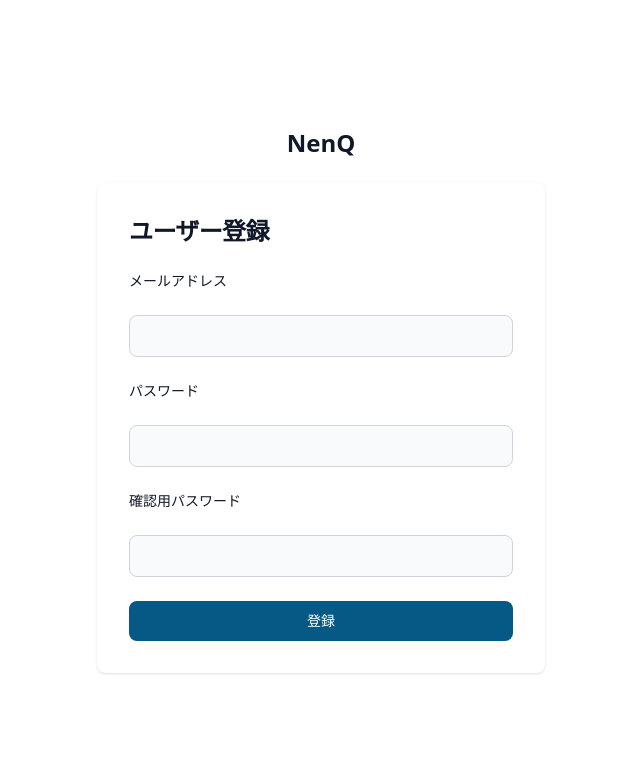
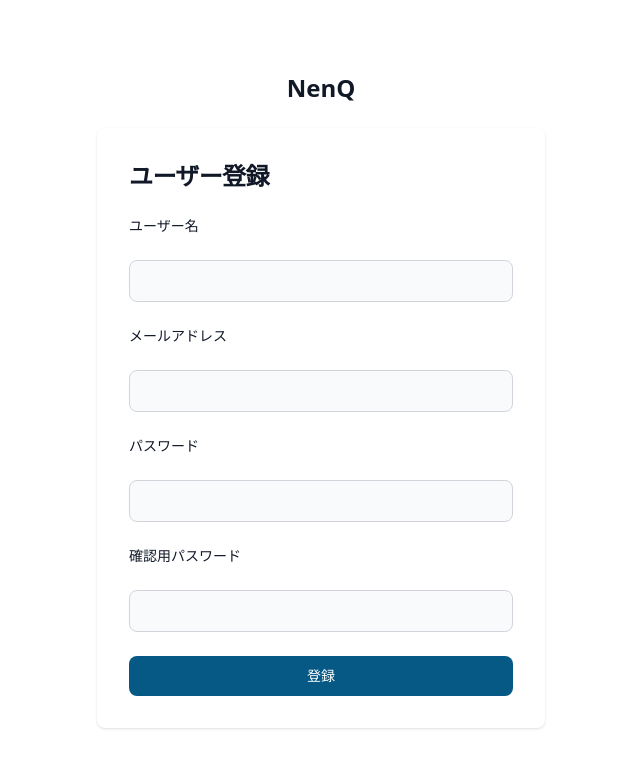
Before and after one commit to sh-go/NenQ, a Next.js app in the folder frontend/web-front/: page /create_user in a window 1280 px wide. Shown: the top 768 px of the page, without its empty margins (319-959 px from the left). Built offline with nearby package versions, Linux system fonts and the light colour scheme.

Commit message:
#8 コードの整形のみ

```diff
--- a/frontend/web-front/src/pages/create_user.tsx
+++ b/frontend/web-front/src/pages/create_user.tsx
@@ -4,8 +4,11 @@ import { InputForm } from '../components/elements/InputForm';
 import { CREATE_USER_FORM_ITEMS } from '../const/CREATE_USER_FORM_ITEMS';
 import { ErrorMessage } from '@hookform/error-message';
 import axios from 'axios';
+import { Router, useRouter } from 'next/router';
 
 export default function CreateUser() {
+	const router = useRouter();
+
 	const {
 		register,
 		handleSubmit,
@@ -15,14 +18,22 @@ export default function CreateUser() {
 	} = useForm({ reValidateMode: 'onSubmit' });
 
 	const onSubmit = async (data) => {
-		await axios.post('');
+		await axios
+			.post('http://localhost:8080/api/user/create/', data, {
+				headers: {
+					'Content-Type': 'application/json; charset=utf-8',
+				},
+				withCredentials: true,
+			})
+			.then(() => router.push('/login/'))
+			.catch((e) => alert(e));
 	};
 
 	return (
 		<Section>
 			<div className="flex flex-col items-center justify-center px-6 py-8 mx-auto md:h-screen lg:py-0">
 				<a
-					href="#"
+					onClick={() => router.push('/')}
 					className="flex items-center mb-6 text-2xl font-semibold text-gray-900 dark:text-white"
 				>
 					NenQ
@@ -37,6 +48,30 @@ export default function CreateUser() {
 							className="space-y-4 md:space-y-6"
 						>
 							<label
+								htmlFor="username"
+								className="block mb-2 text-sm font-medium text-gray-900 dark:text-white"
+							>
+								ユーザー名
+							</label>
+							<input
+								type="username"
+								{...register('username', {
+									required: 'ユーザー名を入力してください',
+									pattern: {
+										value: /.{0,20}$/,
+										message: '20文字以下で入力してください',
+									},
+								})}
+								className="bg-gray-50 border border-gray-300 text-gray-900 sm:text-sm rounded-lg focus:ring-primary-600 focus:border-primary-600 block w-full p-2.5 dark:bg-gray-700 dark:border-gray-600 dark:placeholder-gray-400 dark:text-white dark:focus:ring-blue-500 dark:focus:border-blue-500"
+							/>
+							<ErrorMessage
+								errors={errors}
+								name="username"
+								render={({ message }) =>
+									message ? <p className="text-rose-500">{message}</p> : null
+								}
+							/>
+							<label
 								htmlFor="email"
 								className="block mb-2 text-sm font-medium text-gray-900 dark:text-white"
 							>
@@ -46,7 +81,6 @@ export default function CreateUser() {
 								type="email"
 								{...register('email', {
 									required: 'メールアドレスを入力してください',
-
 									pattern: {
 										value:
 											/^[a-zA-Z0-9_+-]+(.[a-zA-Z0-9_+-]+)*@([a-zA-Z0-9][a-zA-Z0-9-]*[a-zA-Z0-9]*\.)+[a-zA-Z]{2,}$/,
@@ -62,7 +96,6 @@ export default function CreateUser() {
 									message ? <p className="text-rose-500">{message}</p> : null
 								}
 							/>
-
 							<label
 								htmlFor="password"
 								className="block mb-2 text-sm font-medium text-gray-900 dark:text-white"
--- a/frontend/web-front/src/pages/login.tsx
+++ b/frontend/web-front/src/pages/login.tsx
@@ -85,13 +85,13 @@ export default function Login() {
 								ログイン
 							</button>
 							<p className="text-sm font-light text-gray-500 dark:text-gray-400">
-								アカウント作成は{' '}
-								<a
+								アカウント作成は
+								<span
 									onClick={() => router.push('/create_user')}
-									className="font-medium text-primary-600 hover:underline dark:text-primary-500"
+									className="font-medium text-primary-600 underline hover:cursor-pointer hover:text-sky-800 dark:text-primary-500"
 								>
 									こちら
-								</a>
+								</span>
 							</p>
 						</form>
 					</div>
```
